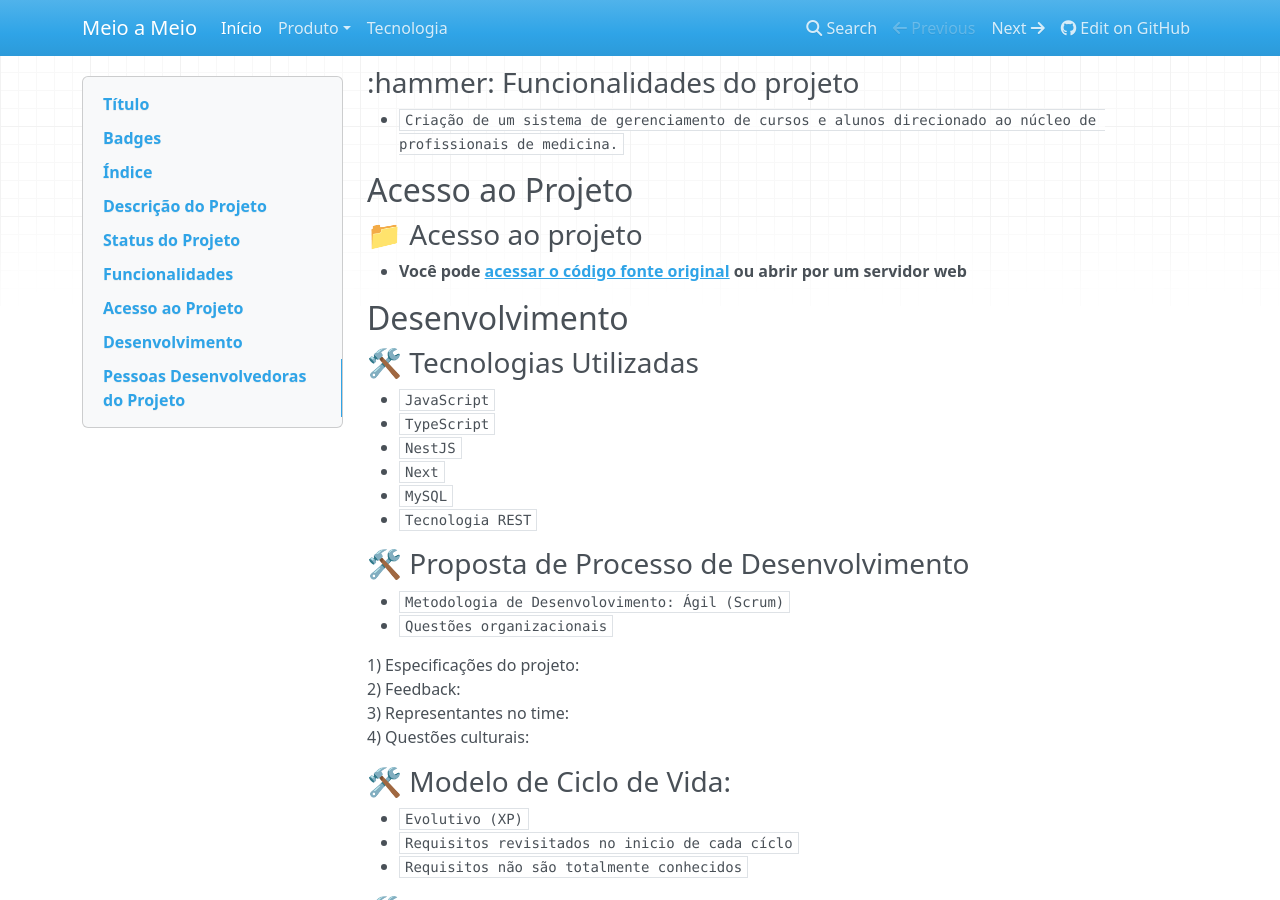
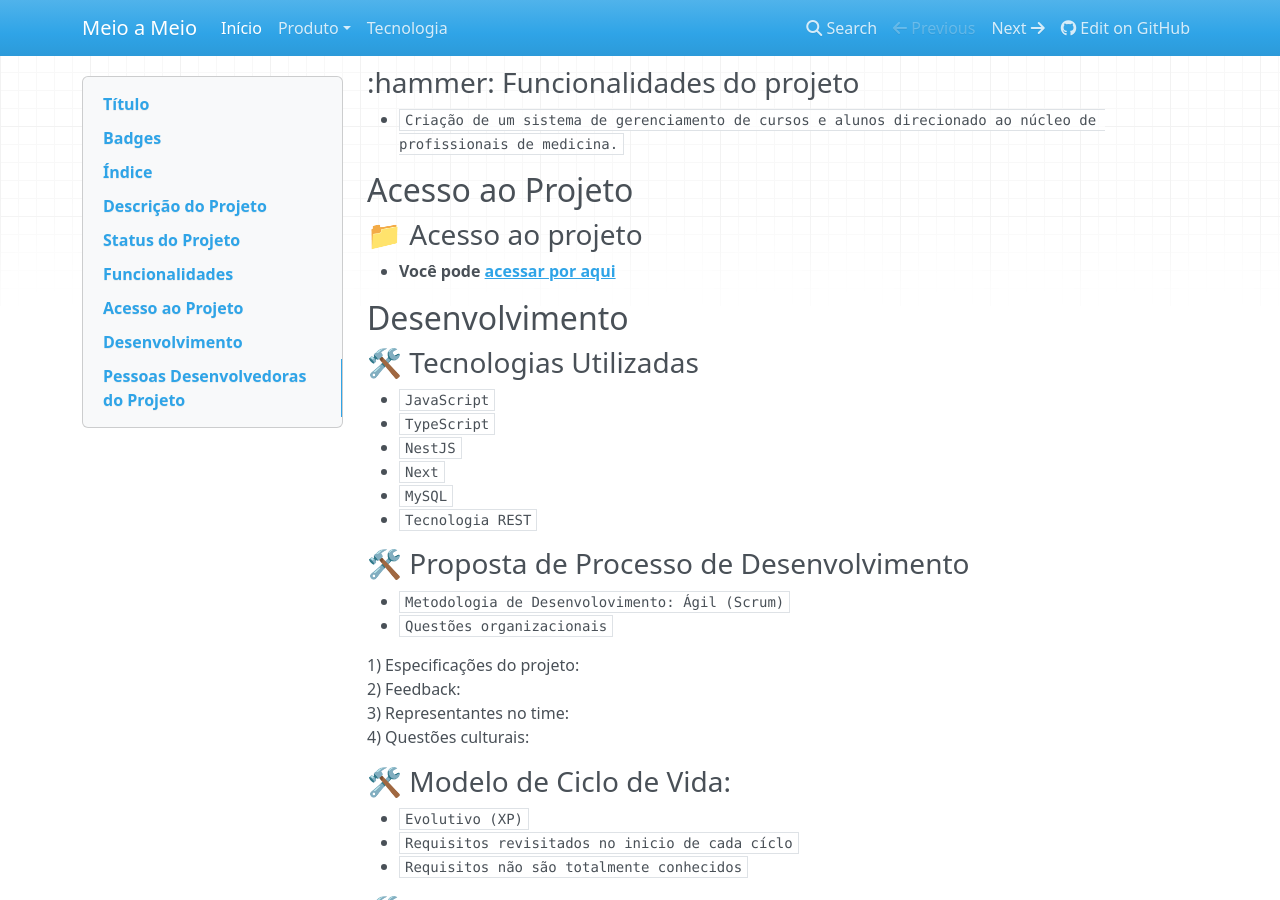
Before and after one commit to mdsreq-fga-unb/2022.1-Meio-a-Meio, an MkDocs documentation site: the page built from docs/index.md, in a window 1280 px wide and 900 px high, scrolled down 728 px. Built offline with MkDocs 1.6.1, drawn with Linux system fonts in a browser that asks for light colours; nearby versions of some CDN libraries.

Commit message:
Update index.md

```diff
--- a/docs/index.md
+++ b/docs/index.md
@@ -38,7 +38,7 @@
 
 ### 📁 Acesso ao projeto
 
-- **Você pode <a href="https://mdsreq-fga-unb.github.io/2022.1-Meio-a-Meio/">acessar o código fonte original</a> ou abrir por um servidor web**
+- **Você pode <a href="https://mdsreq-fga-unb.github.io/2022.1-Meio-a-Meio/">acessar por aqui</a>**
 
 ## Desenvolvimento
 ### 🛠️ Tecnologias Utilizadas
```
